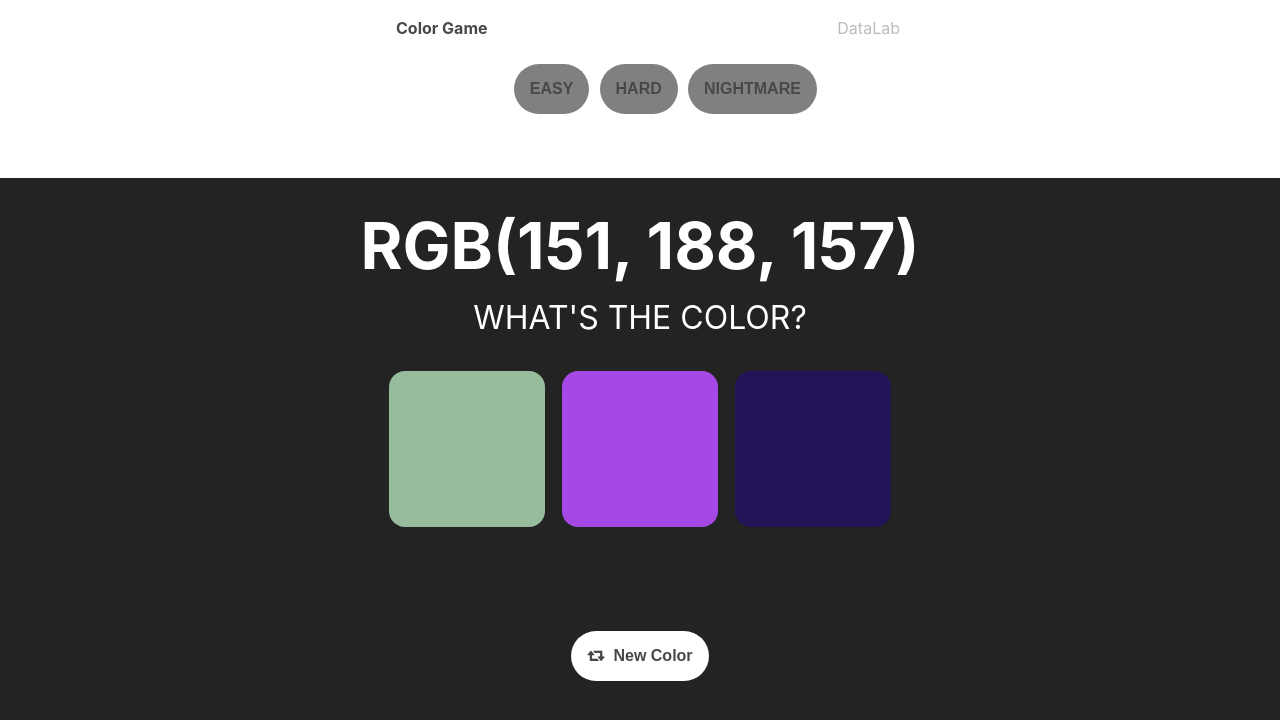
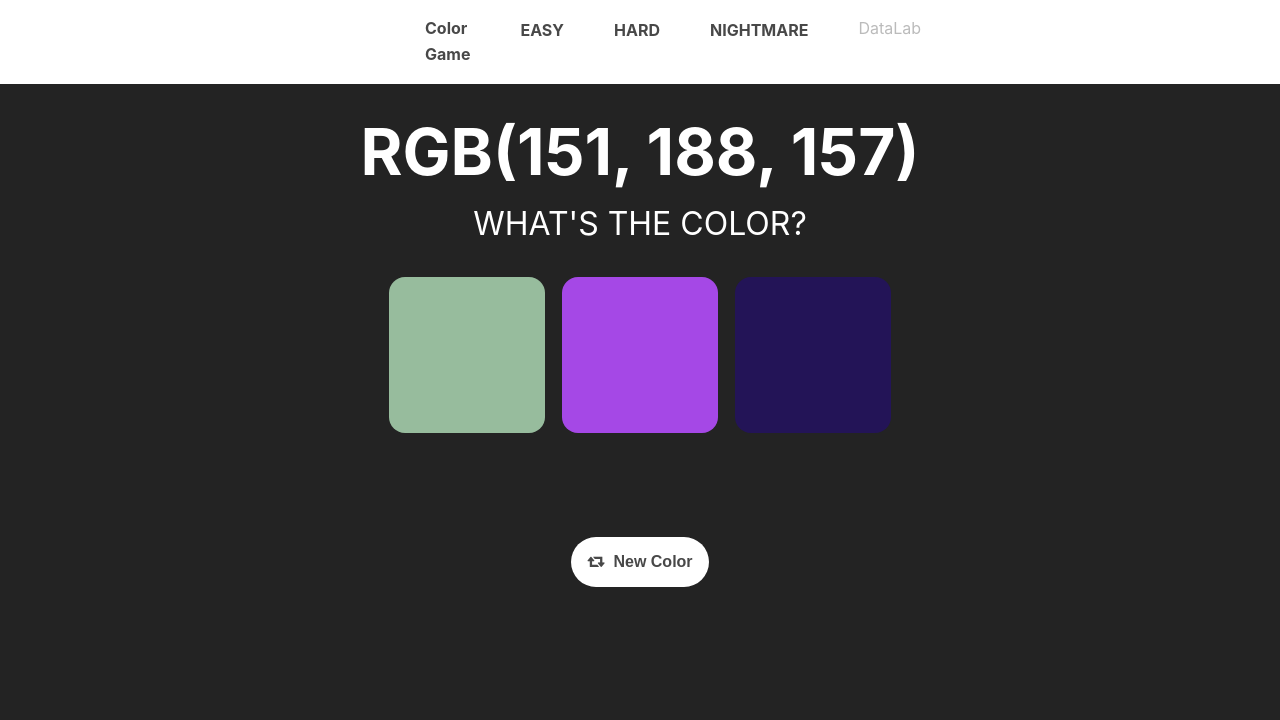
Before and after one commit to 17lin/color_game_NTHU, a plain HTML site: page index.html in a window 1280 px wide. Drawn offline with Linux system fonts and the light colour scheme.

Commit message:
done lab2

```diff
--- a/index.html
+++ b/index.html
@@ -15,11 +15,11 @@
 <body>
 	<div id="stripe">
 		<div id="navbar" class="container">
-			<span id="brand" href="#">Color Game</span>
-			<button id="easy" class="MODE">EASY </button>
-			<span><button id="hard" class="MODE"> HARD </button></span>
-			<button id="nightmare" class="MODE"> NIGHTMARE </button>
-			<span href="#" id="about">DataLab</span>
+			<ul><li><span id="brand" href="#">Color Game</span></li></ul>
+			<ul><li><buttons id="easy" class="MODE">EASY </buttons></li></ul>
+			<ul><li><span><buttons id="hard" class="MODE"> HARD </buttons></span></li></ul>
+			<ul><li><buttons id="nightmare" class="MODE"> NIGHTMARE </buttons></li></ul>
+			<ul><li><span href="#" id="about">DataLab</span></li></ul>
 		</div>
 	</div>
 
--- a/scripts/main.js
+++ b/scripts/main.js
@@ -132,25 +132,32 @@ function hardreset(){
   footer.style.display="block"
 }
 
+var t=5;
+var flag=0;
+function countdown(){
+  if (t>=0 && gameOver == false)
+  {
+    gameover=false;
+    messageDisplay.textContent="What's the Color? "+t;
+    t--;
+    setTimeout(countdown,1000);
+  }
+  else if (gameOver == false){
+    messageDisplay.textContent="TIMEOUT!";
+    resetDisplay.textContent="Play Again";
+    footer.style.display="block";
+    hardchangeColors("#FFF");
+    body.style.backgroundColor = pickedColor;
+    gameOver = true;
+  }
+}
 
 function nightinitCards(){
-  messageDisplay.textContent = "What's the Color? "+t ;
-  flag=0;
+//  messageDisplay.textContent = "What's the Color? "+t ;
+
   for (var i = 0; i < hardcards.length; i++) {
-      //add click listeners to cards
-      //hardcards[i].style.width=30%;
-      function tick() {
-        console.log(new Date().getSeconds());
-        }
-/* call tick every 1000ms */
-        var t = setInterval(tick, 1000);
-        messageDisplay.textContent = "What's the Color? "+t ;
 
-        if (flag){
-          messageDisplay.textContent = "TIMEOUT!";
-        break;
-      }
-      hardcards[i].addEventListener("click", function() {
+        hardcards[i].addEventListener("click", function() {
           if (gameOver)
               return;
           //grab color of clicked card
@@ -166,23 +173,22 @@ function nightinitCards(){
               gameOver = true;
           } else {
               this.style.opacity = 0;
-              messageDisplay.textContent = "Try Again"
+              messageDisplay.textContent = "Try Again"+t;
           }
       });
   }
 }
 
 function nightreset(){
-  flag=0;
   gameOver = false;
   colors = generateRandomColors(hardnumCards);
   //pick a new random color from array
   pickedColor = pickColor();
   //change colorDisplay to match picked Color
-
+  //var t = 5;
   colorDisplay.textContent = pickedColor;
   resetDisplay.textContent = "New Color"
-  messageDisplay.textContent = "What's the Color?" ;
+  messageDisplay.textContent = "What's the Color?  " +t;
   //change colors of cards
   for (var j=0; j<cards.length; j++)
   {
@@ -199,8 +205,6 @@ function nightreset(){
   }
   body.style.backgroundColor = "#232323";
   footer.style.display="none";
-
-
 }
 
 resetButton.addEventListener("click", function() {
@@ -209,17 +213,19 @@ resetButton.addEventListener("click", function() {
     else if (mode == 2)
         hardreset();
     else if (mode == 3)
+    {
       nightreset();
+      t=5;
+      countdown();
+    }
 })
-var flag=0;
+
 night_button.addEventListener("click", function(){
   mode=3;
   nightinitCards();
   nightreset();
-})
-
-night_button.addEventListener("click", function(){
-  setTimeout(flag=1,5000);
+  t=5;
+  countdown();
 })
 
 hard_button.addEventListener("click", function(){
--- a/styles/main.css
+++ b/styles/main.css
@@ -27,8 +27,21 @@ body {
     display: flex;
 	flex-direction: row;
 }
+ul{
+	margin: 0px 5px;
+	list-style: none;
+	display:inline-block;
+}
+ul li{
+	display:inline-block;
+	margin-right: auto;
+}
+ul button{
+	display:inline-block;
+	vertical-align: text-top;
+}
 
-button.MODE{
+#easy {
 	vertical-align: text-top;
 	display: block;
 	margin: none;
@@ -36,7 +49,7 @@ button.MODE{
 	outline: none;
 	border: none;
     border-radius: 999rem;
-    background-color: gray;
+    background-color: none;
 	font-size: 1rem;
     font-weight: 700;
     color: #484848;
@@ -44,16 +57,72 @@ button.MODE{
     -webkit-transition: all 0.3s;
     -moz-transition: all 0.3s;
 	cursor: pointer;
+	display:inline-block;
+}
+#easy:hover{
+	color:white;
+	background-color: #484848;
+	padding:5px;
+}
+#hard {
+	vertical-align: text-top;
+	display: block;
+	margin: none;
+	padding: none;
+	outline: none;
+	border: none;
+    border-radius: 999rem;
+    background-color: none;
+	font-size: 1rem;
+    font-weight: 700;
+    color: #484848;
+    transition: all 0.3s;
+    -webkit-transition: all 0.3s;
+    -moz-transition: all 0.3s;
+	cursor: pointer;
+	display:inline-block;
+}
+#hard:hover{
+	color:white;
+	background-color: #484848;
+	padding:5px;
+}
+#nightmare {
+	vertical-align: text-top;
+	display: block;
+	margin: none;
+	padding: none;
+	outline: none;
+	border: none;
+    border-radius: 999rem;
+    background-color: none;
+	font-size: 1rem;
+    font-weight: 700;
+    color: #484848;
+    transition: all 0.3s;
+    -webkit-transition: all 0.3s;
+    -moz-transition: all 0.3s;
+	cursor: pointer;
+	display:inline-block;
+}
+#nightmare:hover{
+	color:white;
+	background-color: #484848;
+	padding:5px;
 }
 
 #brand {
 	font-weight: bold;
-	padding: 0 1rem;
+	padding: auto;
+	margin-left:auto;
+	vertical-align: text-bottom;
 }
 
 #about {
 	margin-left: auto;
 	color: #bbb;
+	margin-top: auto;
+	margin-bottom: auto;
 }
 
 .container {
```
